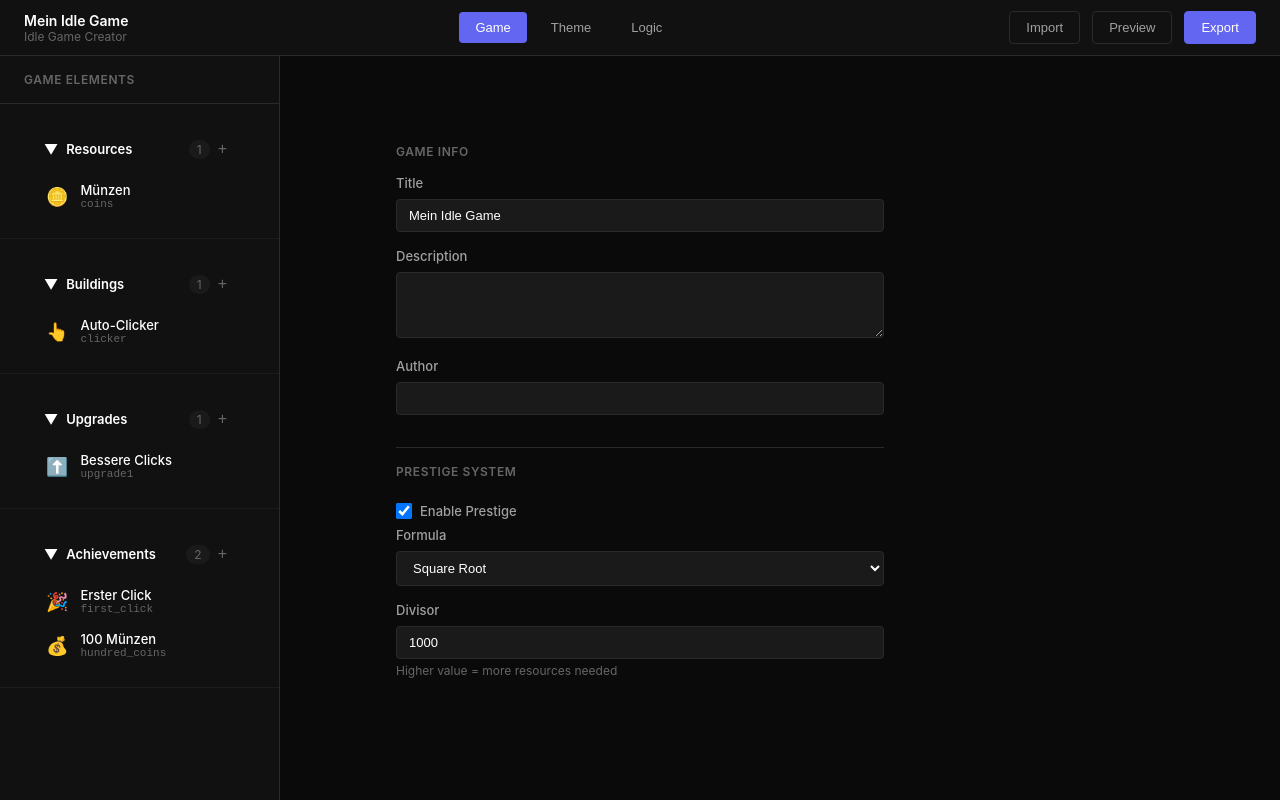
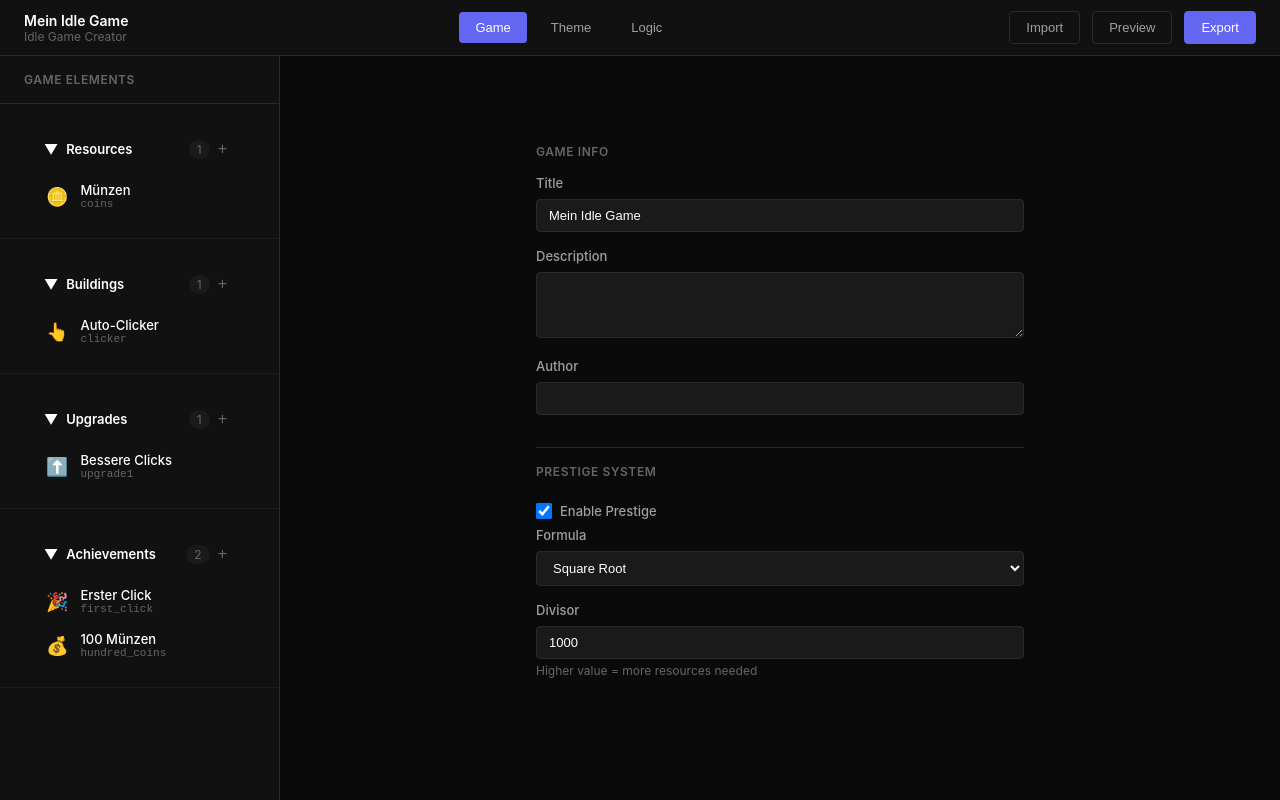
Before and after one commit to ibimspumo/IdleCreator, a React (Vite) app: page / in a window 1280 px wide. Built offline with nearby package versions, Linux system fonts and the light colour scheme.

Commit message:
Fix: Remove right-sidebar space in CSS grid layout

```diff
--- a/src/styles/editor.css
+++ b/src/styles/editor.css
@@ -4,9 +4,9 @@
   height: 100vh;
   display: grid;
   grid-template-areas:
-    "toolbar toolbar toolbar"
-    "left-sidebar canvas right-sidebar";
-  grid-template-columns: var(--sidebar-width) 1fr var(--sidebar-width);
+    "toolbar toolbar"
+    "left-sidebar canvas";
+  grid-template-columns: var(--sidebar-width) 1fr;
   grid-template-rows: var(--toolbar-height) 1fr;
   background: var(--bg-primary);
   overflow: hidden;
@@ -662,9 +662,9 @@
 /* Logic Editor View Adjustments */
 .editor-container.logic-view-active {
   grid-template-areas:
-    "toolbar toolbar toolbar"
-    "left-sidebar canvas right-sidebar";
-  grid-template-columns: var(--sidebar-width) 1fr var(--sidebar-width);
+    "toolbar toolbar"
+    "left-sidebar canvas";
+  grid-template-columns: var(--sidebar-width) 1fr;
   grid-template-rows: var(--toolbar-height) 1fr;
 }
 
```
